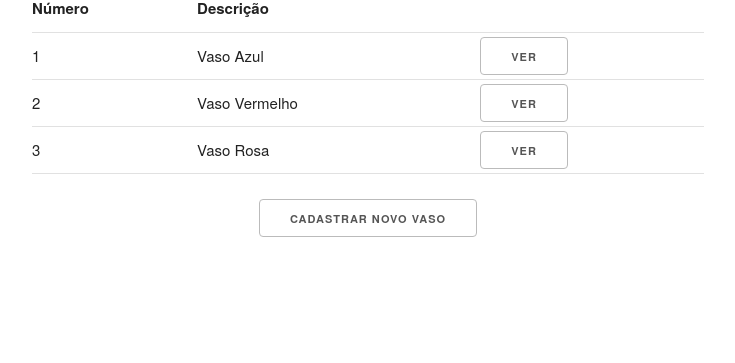
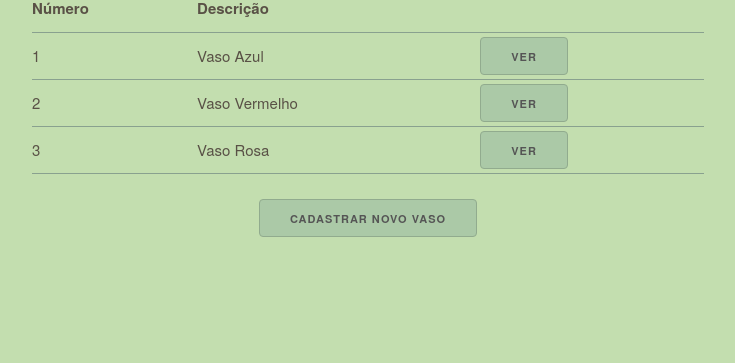
Before and after one commit to fernandozanutto/Regatron, a website built with webpack: page src/electron/index.html in a window 1280 px wide. Shown: the part 437-800 px from the top of the page, without its empty margins (272-1007 px from the left). Built offline with nearby package versions, Linux system fonts and the light colour scheme.

Commit message:
Add colors

```diff
--- a/src/css/skeleton.css
+++ b/src/css/skeleton.css
@@ -119,13 +119,14 @@
 html is set to 62.5% so that all the REM measurements throughout Skeleton
 are based on 10px sizing. So basically 1.5rem = 15px :) */
 html {
-  font-size: 62.5%; }
+  font-size: 62.5%;
+  background-color: #c3deaf}
 body {
   font-size: 1.5em; /* currently ems cause chrome bug misinterpreting rems on body element */
   line-height: 1.6;
   font-weight: 400;
   font-family: "Raleway", "HelveticaNeue", "Helvetica Neue", Helvetica, Arial, sans-serif;
-  color: #222; }
+  color: #595146;}
 
 
 /* Typography
@@ -182,9 +183,9 @@ input[type="button"] {
   text-transform: uppercase;
   text-decoration: none;
   white-space: nowrap;
-  background-color: transparent;
+  background-color: #abc9a7;
   border-radius: 4px;
-  border: 1px solid #bbb;
+  border: 1px solid #91ab8e;
   cursor: pointer;
   box-sizing: border-box; }
 .button:hover,
@@ -222,7 +223,6 @@ input[type="button"].button-primary:focus {
   background-color: #1EAEDB;
   border-color: #1EAEDB; }
 
-
 /* Forms
 –––––––––––––––––––––––––––––––––––––––––––––––––– */
 input[type="email"],
@@ -236,7 +236,7 @@ textarea,
 select {
   height: 38px;
   padding: 6px 10px; /* The 6px vertically centers text on FF, ignored by Webkit */
-  background-color: #fff;
+  background-color: #d1e8d7;
   border: 1px solid #D1D1D1;
   border-radius: 4px;
   box-shadow: none;
@@ -326,7 +326,7 @@ th,
 td {
   padding: 12px 15px;
   text-align: left;
-  border-bottom: 1px solid #E1E1E1; }
+  border-bottom: 1px solid #89a18f;}
 th:first-child,
 td:first-child {
   padding-left: 0; }
@@ -354,8 +354,8 @@ p,
 ul,
 ol,
 form {
-  margin-bottom: 2.5rem; }
-
+  margin-bottom: 2.5rem;
+}
 
 /* Utilities
 –––––––––––––––––––––––––––––––––––––––––––––––––– */
```
